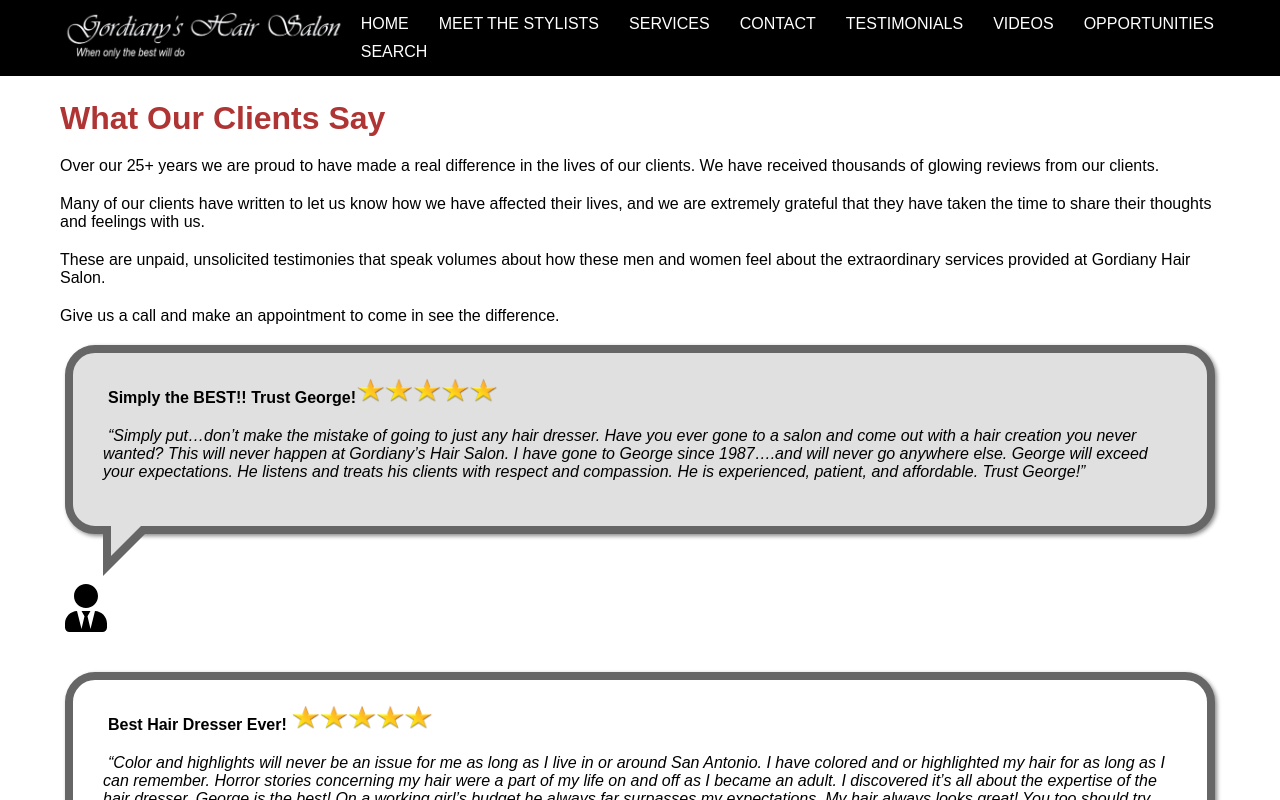
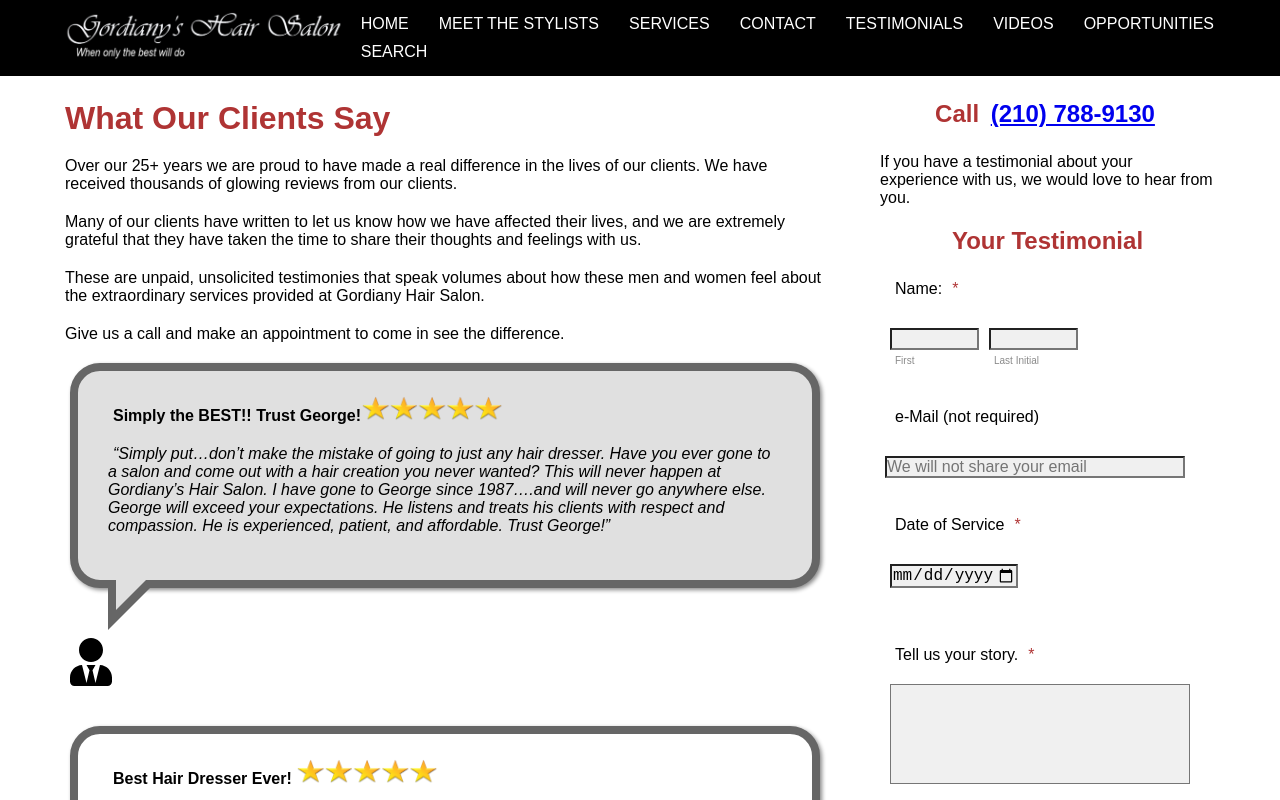
Before and after one commit to Graeme-Parker-Smith/hair-final, a React (Create React App) app: page /testimonials in a window 1280 px wide. Shown: the top 800 px of the page. Built offline with nearby package versions, Linux system fonts and the light colour scheme.

Commit message:
finish testimonials page

```diff
--- a/src/components/StarPicker/StarPicker.js
+++ b/src/components/StarPicker/StarPicker.js
@@ -1,4 +1,4 @@
-import React, {useState} from 'react';
+import React, {useState, useEffect} from 'react';
 import './StarPicker.css';
 
 import { FontAwesomeIcon } from '@fortawesome/react-fontawesome';
@@ -6,13 +6,26 @@
 
 export default () => {
   const [rating, setRating] = useState(0);
+  const [windowWidth, setWindowWidth] = useState(window.innerWidth);
+
+  const handleResize = (e) => {
+    setWindowWidth(window.innerWidth)
+  }
+
+ useEffect(() => {
+  window.addEventListener("resize", handleResize);
+  return () => {
+    window.removeEventListener("resize", handleResize);
+  }
+ }, []);
+
 	return (
-    <div>
-    <FontAwesomeIcon onClick={() => setRating(1)} icon={faStar} size="3x" className="star-icon" style={{ color: rating > 0 ? 'yellow' : 'transparent', transition: "color 0s"}} />
-    <FontAwesomeIcon onClick={() => setRating(2)} icon={faStar} size="3x" className="star-icon" style={{ color: rating > 1 ? 'yellow' : 'transparent', transition: "color 0s"}} />
-    <FontAwesomeIcon onClick={() => setRating(3)} icon={faStar} size="3x" className="star-icon" style={{ color: rating > 2 ? 'yellow' : 'transparent', transition: "color 0s"}} />
-    <FontAwesomeIcon onClick={() => setRating(4)} icon={faStar} size="3x" className="star-icon" style={{ color: rating > 3 ? 'yellow' : 'transparent', transition: "color 0s"}} />
-    <FontAwesomeIcon onClick={() => setRating(5)} icon={faStar} size="3x" className="star-icon" style={{ color: rating > 4 ? 'yellow' : 'transparent', transition: "color 0s"}} />
+    <div style={{width: '325px'}}>
+    <FontAwesomeIcon onClick={() => setRating(1)} icon={faStar} size={windowWidth > 800 && windowWidth < 1200 ? '2x' : '3x'} className="star-icon" style={{ color: rating > 0 ? 'yellow' : 'transparent', transition: "color 0s"}} />
+    <FontAwesomeIcon onClick={() => setRating(2)} icon={faStar} size={windowWidth > 800 && windowWidth < 1200 ? '2x' : '3x'} className="star-icon" style={{ color: rating > 1 ? 'yellow' : 'transparent', transition: "color 0s"}} />
+    <FontAwesomeIcon onClick={() => setRating(3)} icon={faStar} size={windowWidth > 800 && windowWidth < 1200 ? '2x' : '3x'} className="star-icon" style={{ color: rating > 2 ? 'yellow' : 'transparent', transition: "color 0s"}} />
+    <FontAwesomeIcon onClick={() => setRating(4)} icon={faStar} size={windowWidth > 800 && windowWidth < 1200 ? '2x' : '3x'} className="star-icon" style={{ color: rating > 3 ? 'yellow' : 'transparent', transition: "color 0s"}} />
+    <FontAwesomeIcon onClick={() => setRating(5)} icon={faStar} size={windowWidth > 800 && windowWidth < 1200 ? '2x' : '3x'} className="star-icon" style={{ color: rating > 4 ? 'yellow' : 'transparent', transition: "color 0s"}} />
   </div>
 	);
 };
--- a/src/screens/Testimonials/Testimonials.css
+++ b/src/screens/Testimonials/Testimonials.css
@@ -4,6 +4,7 @@
 
 #testimonials-names {
     justify-content: flex-start;
+    width: 200px;
 }
 
 .names-input,
@@ -29,3 +30,28 @@
 /* .names-input:nth-child(3) > input {
     width: 30px;
 } */
+
+@media only screen and (min-width: 800px) {
+    #testimonials-container {
+        display: flex;
+        justify-content: space-between;
+    }
+    /* #testimonials-container > div {
+        margin-right: 30px;
+    } */
+    .testimonials-col-2 {
+        max-width: 30%;
+        margin-left: 40px;
+    }
+    .testimonials-col-2 input,
+    .testimonials-col-2 textarea {
+        max-width: 200px;
+    }
+}
+
+@media only screen and (min-width: 1200px) {
+    .testimonials-col-2 input,
+    .testimonials-col-2 textarea {
+        max-width: 300px;
+    }
+}
--- a/src/screens/Testimonials/Testimonials.js
+++ b/src/screens/Testimonials/Testimonials.js
@@ -42,18 +42,19 @@
 export default () => {
 	return (
 		<div id="testimonials-container" className="screen-content">
+			<div>
 				<h1>What Our Clients Say</h1>
 				<p>
 					Over our 25+ years we are proud to have made a real difference in the lives of our clients. We have
 					received thousands of glowing reviews from our clients.
 				</p>
 				<p>
-				Many of our clients have written to let us know how we have affected their lives, and we are extremely
-				grateful that they have taken the time to share their thoughts and feelings with us.
+					Many of our clients have written to let us know how we have affected their lives, and we are
+					extremely grateful that they have taken the time to share their thoughts and feelings with us.
 				</p>
 				<p>
-				These are unpaid, unsolicited testimonies that speak volumes about how these men and women feel about
-				the extraordinary services provided at Gordiany Hair Salon.
+					These are unpaid, unsolicited testimonies that speak volumes about how these men and women feel
+					about the extraordinary services provided at Gordiany Hair Salon.
 				</p>
 				<p>Give us a call and make an appointment to come in see the difference.</p>
 				{reviews.map((review, i) => (
@@ -66,7 +67,8 @@
 						<FontAwesomeIcon icon={faUserTie} size="3x" />
 					</div>
 				))}
-			<div>
+			</div>
+			<div className="testimonials-col-2">
 				<div className="contact-form-container">
 					<h2>
 						Call <a href="tel:2107889130">(210) 788-9130</a>
```
Lines whose indentation alone changed are shown as unchanged.
